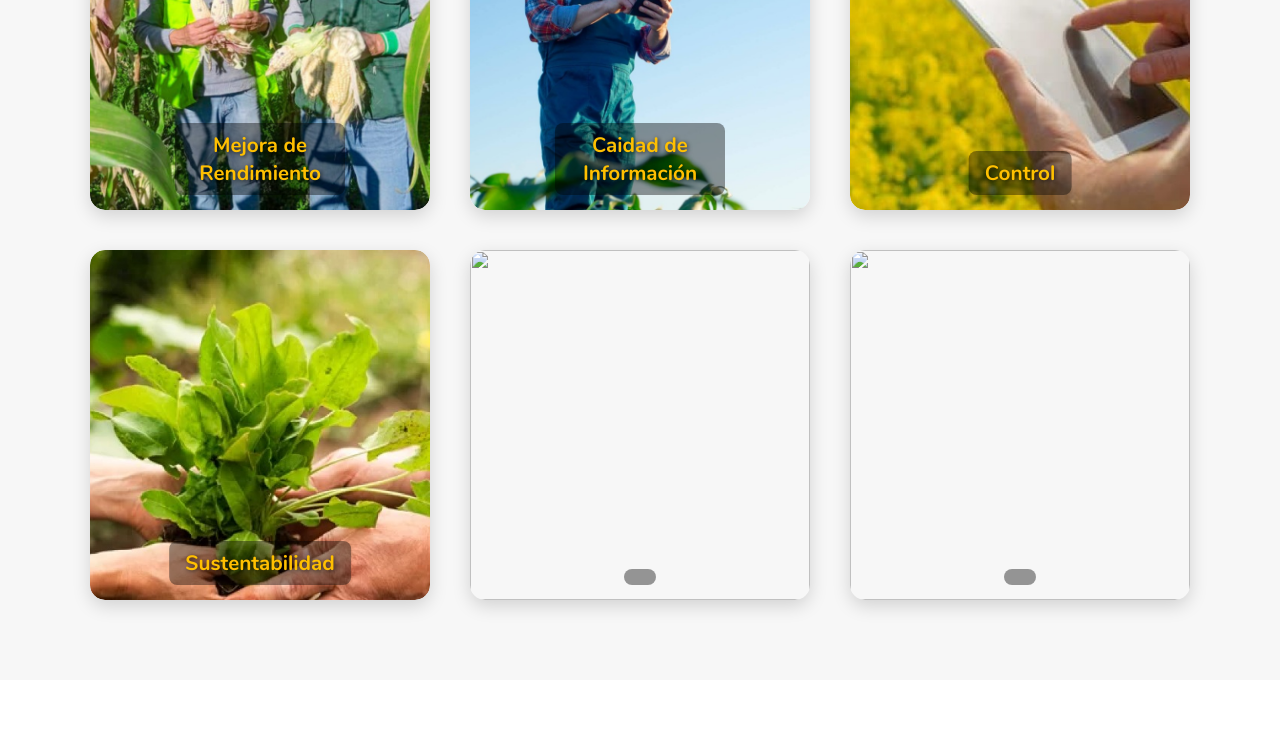
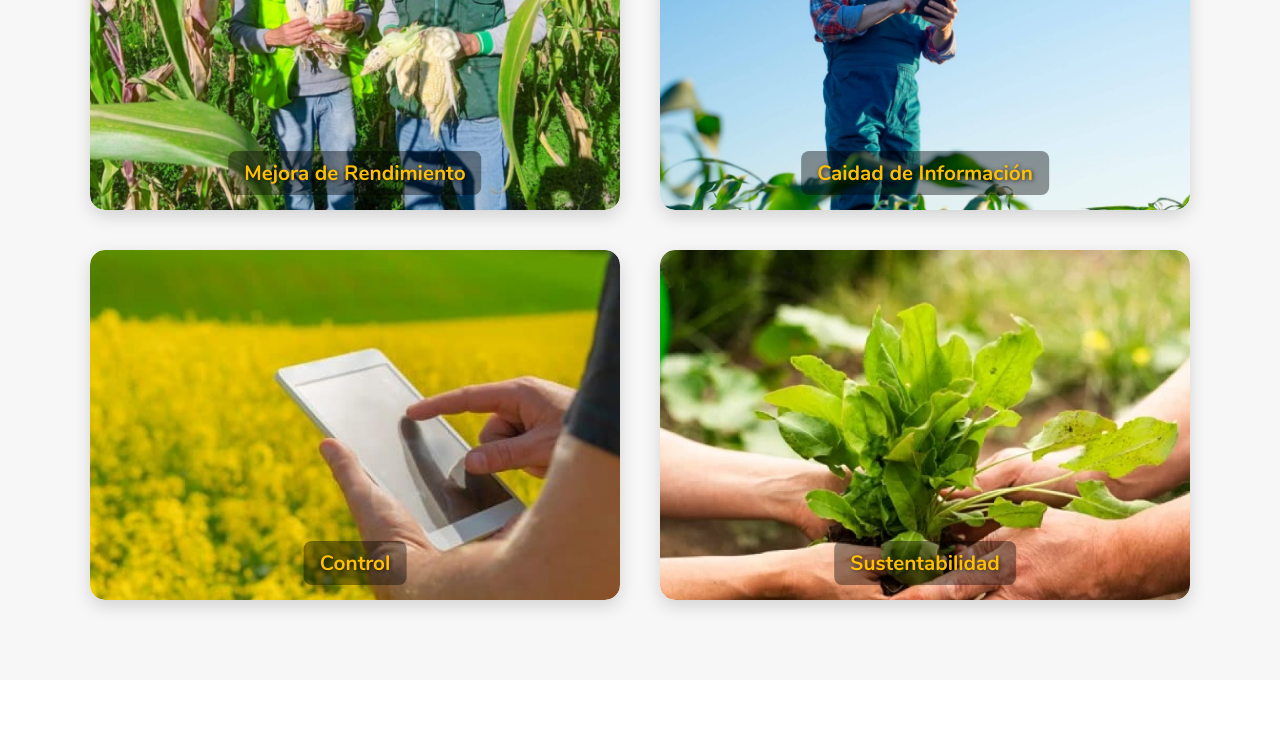
Before and after one commit to ImShouy/SIMA, a plain HTML site: page index.html in a window 1280 px wide. Shown: the part 2209-2951 px from the top of the page. Drawn offline with Linux system fonts and the light colour scheme.

Commit message:
Add files via upload

```diff
--- a/CSS/styles.css
+++ b/CSS/styles.css
@@ -621,7 +621,7 @@ body {
 /* GRID DE TARJETAS */
 .benefits-grid {
     display: grid;
-    grid-template-columns: repeat(auto-fit, minmax(250px, 1fr));
+    grid-template-columns: repeat(2, minmax(250px, 1fr));
     gap: 40px;
     justify-content: center;
     max-width: 1100px;
--- a/index.html
+++ b/index.html
@@ -119,31 +119,6 @@
                     </div>
                 </div>
             </div>
-            <!-- Beneficio 5 -->
-            <div class="benefit-card">
-                <div class="benefit-card-inner">
-                    <div class="benefit-card-front">
-                        <img src="" alt="">
-                        <h3 class="benefit-title"></h3>
-                    </div>
-                    <div class="benefit-card-back">
-                        <p>Lorem ipsum dolor sit amet consectetur adipisicing. </p>
-                    </div>
-                </div>
-            </div>
-            <!-- Beneficio 6 -->
-            <div class="benefit-card">
-                <div class="benefit-card-inner">
-                    <div class="benefit-card-front">
-                        <img src="" alt="">
-                        <h3 class="benefit-title"></h3>
-                    </div>
-                    <div class="benefit-card-back">
-                        <p>Lorem ipsum dolor sit amet consectetur adipisicing. </p>
-                    </div>
-                </div>
-            </div>
-        </div>
     </section>
 
     <!-- Servicio -->
```
